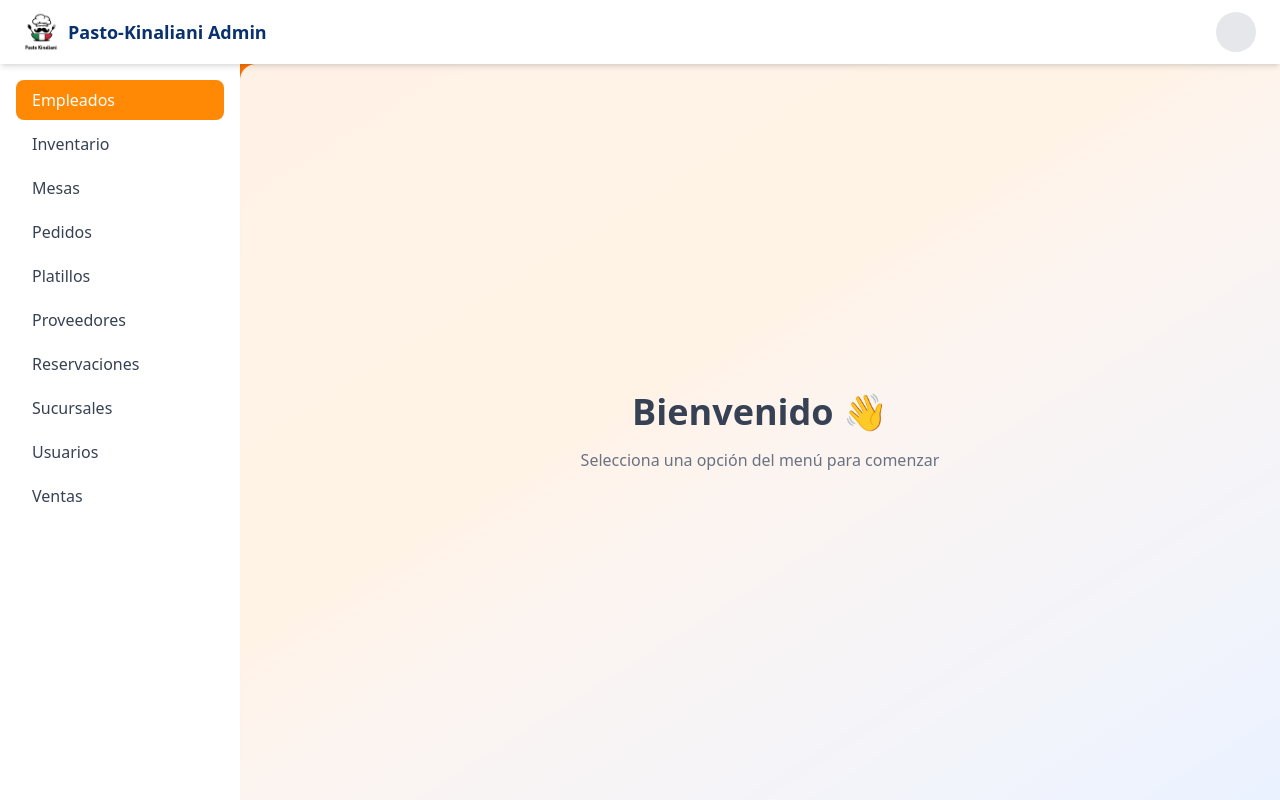
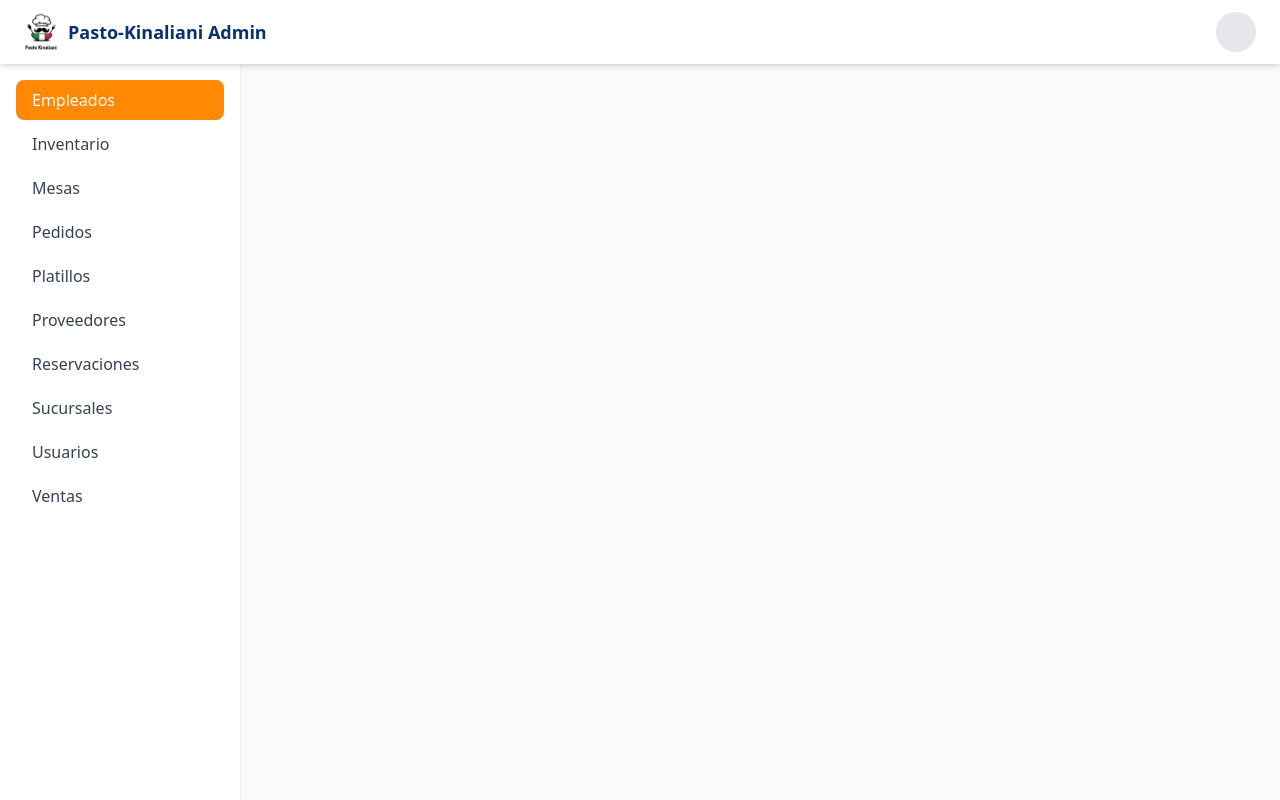
Before and after one commit to GianCordova/client-admin-Pasto-Kinaliani, a React (Vite) app: page /dashboard in a window 1280 px wide. Built offline with nearby package versions, Linux system fonts and the light colour scheme.

Commit message:
Se modifico src/shared/components/layout/DashboardContainer.jsx  para navegacion provisional

```diff
--- a/src/shared/components/layout/DashboardContainer.jsx
+++ b/src/shared/components/layout/DashboardContainer.jsx
@@ -1,93 +1,18 @@
-import { useState } from "react";
 import { Navbar } from "./Navbar";
 import { Sidebar } from "./Sidebar";
-import { Reservaciones } from "../../../features/reservaciones/components/Reservaciones.jsx";
-import { Pedidos } from "../../../features/pedidos/components/Pedidos.jsx";
-import { Empleados } from "../../../features/empleados/components/Empleados.jsx";
-import { Inventario } from "../../../features/inventario/components/Inventario.jsx";
-import { Mesas } from "../../../features/mesas/components/Mesas.jsx";
-import { Platillos } from "../../../features/platillos/components/Platillos.jsx";
-import { Proveedores } from "../../../features/proveedores/components/Proveedores.jsx";
-import { Sucursales } from "../../../features/sucursales/components/Sucursales.jsx";
-import { Usuarios } from "../../../features/usuarios/components/Usuarios.jsx";
-import { Ventas } from "../../../features/ventas/components/Ventas.jsx";
-
+import { Outlet } from "react-router-dom";
 
 export const DashboardContainer = () => {
-
-  const [view, setView] = useState("welcome");
-
-  const renderView = () => {
-    switch (view) {
-
-      case "Empleados":
-        return <Empleados />;
-
-      case "Inventario":
-        return <Inventario />;
-
-      case "Mesas":
-        return <Mesas />;
-
-      case "Pedidos":
-        return <Pedidos />;
-
-      case "Platillos":
-        return <Platillos />;
-
-      case "Proveedores":
-        return <Proveedores />;
-
-      case "Reservaciones":
-        return <Reservaciones />;
-
-      case "Sucursales":
-        return <Sucursales />;
-
-      case "Usuarios":
-        return <Usuarios />;
-
-      case "Ventas":
-        return <Ventas />;
-
-      case "welcome":
-        return (
-          <div className="flex flex-col items-center justify-center h-full text-center">
-            <h1 className="text-4xl font-bold text-gray-700 mb-4">
-              Bienvenido 👋
-            </h1>
-            <p className="text-gray-500">
-              Selecciona una opción del menú para comenzar
-            </p>
-          </div>
-        );
-
-      default:
-        return <h2>Vista no encontrada</h2>;
-    }
-  };
-
   return (
-    <div className="min-h-screen bg-gradient-to-br from-orange-500 via-orange-400 to-blue-500 flex flex-col">
-
+    <div className="min-h-screen bg-gray-50 flex flex-col">
       <Navbar />
 
       <div className="flex flex-1">
+        <Sidebar />
 
-        <Sidebar setView={setView} />
-
-        <main className="flex-1 p-6 bg-white/90 rounded-tl-2xl relative overflow-hidden">
-
-          {/* CONTENIDO CON ANIMACIÓN */}
-          <div
-            key={view}
-            className="w-full h-full animate-fade"
-          >
-            {renderView()}
-          </div>
-
+        <main className="flex-1 p-6">
+          <Outlet />
         </main>
-
       </div>
     </div>
   );
```
